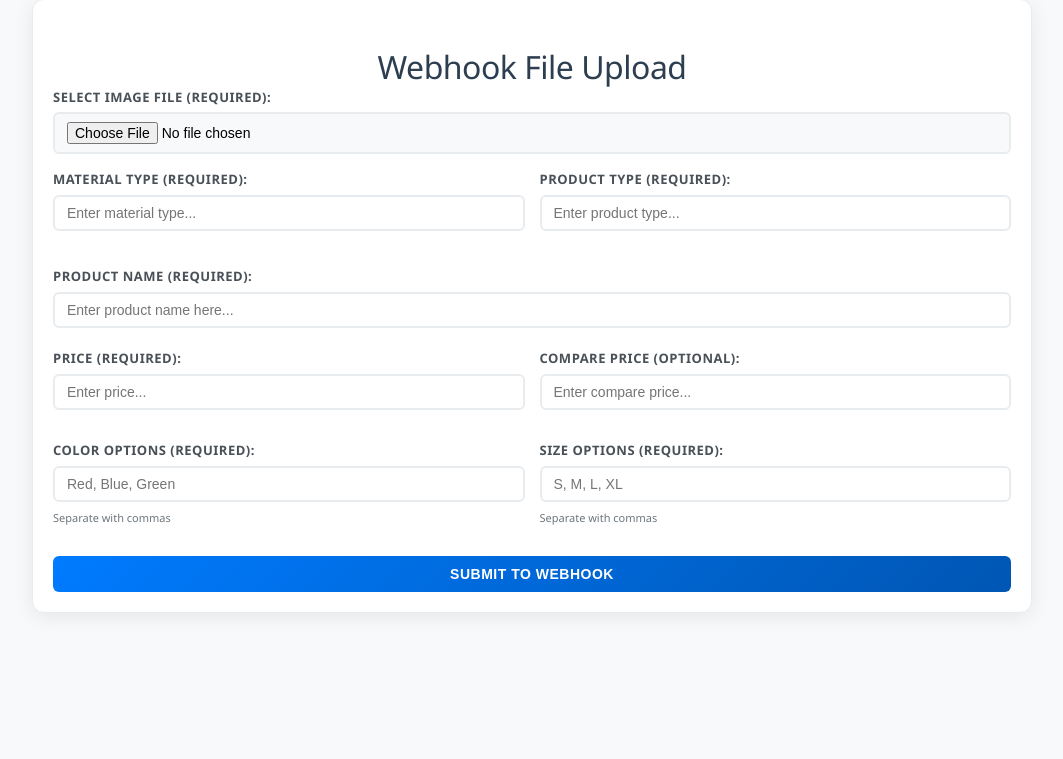
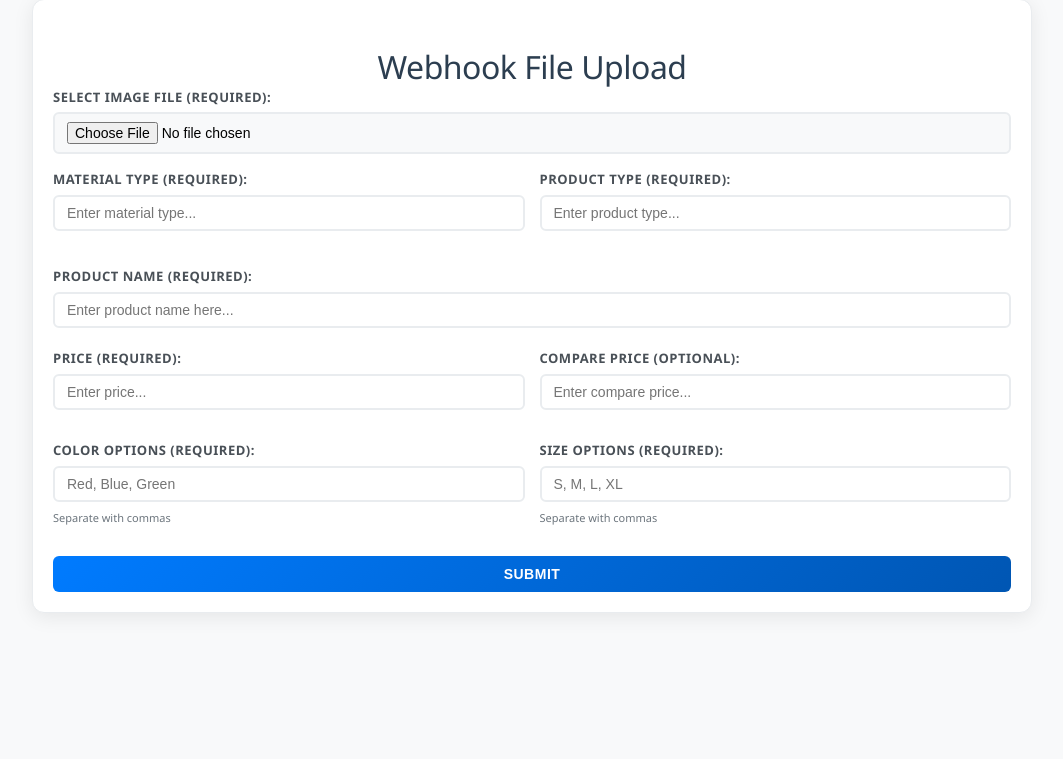
Before and after one commit to HiteshDhameliya32/n8n, a Flask app: page / in a window 1280 px wide. Shown: the part 21-780 px from the top of the page, without its empty margins (108-1171 px from the left). Run offline with Flask 3, Linux system fonts and the light colour scheme.

Commit message:
file change in shopify upload

```diff
--- a/Shopify Product Upload/templates/index.html
+++ b/Shopify Product Upload/templates/index.html
@@ -3,7 +3,7 @@
 <head>
     <meta charset="UTF-8">
     <meta name="viewport" content="width=device-width, initial-scale=1.0">
-    <title>Webhook File Upload</title>
+    <title>Smart SKUs</title>
     <style>
         body {
             font-family: 'Segoe UI', Tahoma, Geneva, Verdana, sans-serif;
@@ -303,7 +303,7 @@
                 </div>
             </div>
 
-            <button type="submit">Submit to Webhook</button>
+            <button type="submit">Submit</button>
         </form>
 
         {% if success and response_data %}
```
